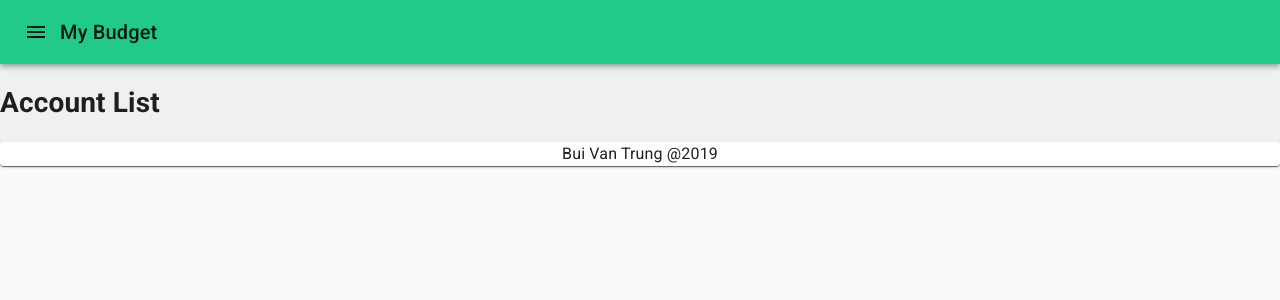
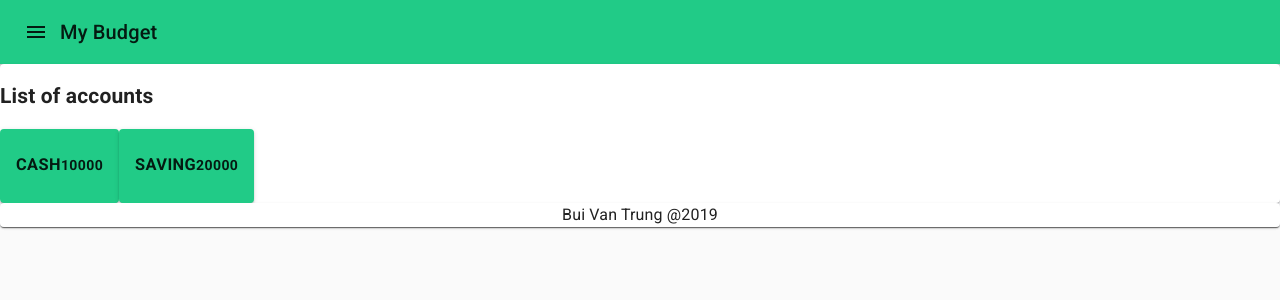
Before and after one commit to BuiKiem/my-budget, a React (Create React App) app in the folder frontend/: page / in a window 1280 px wide. Shown: the top 300 px of the page. Built offline with nearby package versions, Linux system fonts and the light colour scheme.

Commit message:
Display 'Account' with data

```diff
--- /dev/null
+++ b/frontend/src/components/accounts/Account/Account.js
@@ -0,0 +1,11 @@
+import React from "react";
+import { Button } from "@material-ui/core";
+
+export const Account = ({ account: { name, balance, color } }) => {
+  return (
+    <Button variant="contained" color="primary">
+      <h3>{name}</h3>
+      <h4>{balance}</h4>
+    </Button>
+  );
+};
--- a/frontend/src/components/accounts/AccountList/AccountList.js
+++ b/frontend/src/components/accounts/AccountList/AccountList.js
@@ -1,5 +1,29 @@
 import React from "react";
+import { Card } from "@material-ui/core";
+import { Account } from "../Account/Account";
 
 export const AccountList = () => {
-  return <h1>Account List</h1>;
+  const accounts = [
+    {
+      id: 1,
+      name: "cash",
+      balance: 10000,
+      color: "607d8b"
+    },
+    {
+      id: 2,
+      name: "saving",
+      balance: 20000,
+      color: "ff9800"
+    }
+  ];
+
+  return (
+    <Card>
+      <h2>List of accounts</h2>
+      {accounts.map(account => (
+        <Account key={account.id} account={account} />
+      ))}
+    </Card>
+  );
 };
```
